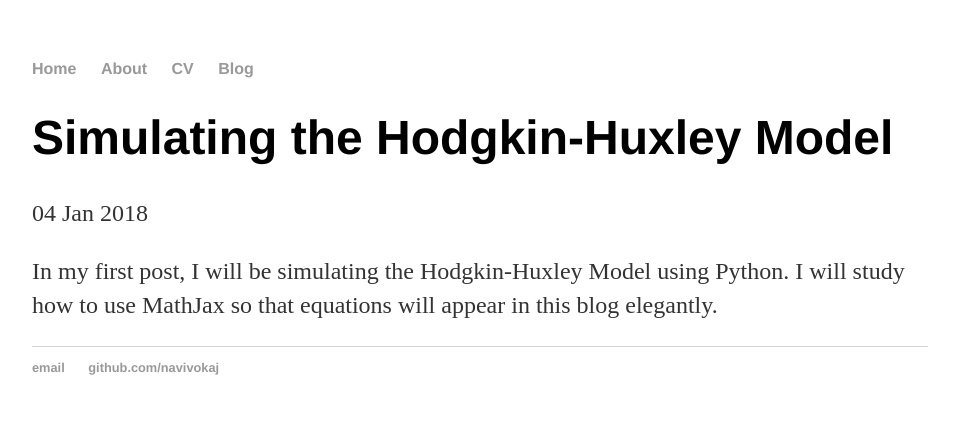
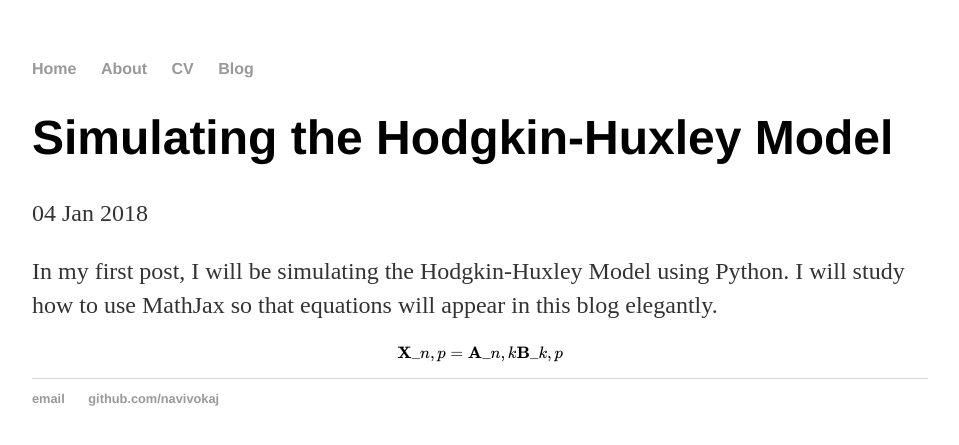
Before and after one commit to navivokaj/navivokaj.github.io-version1, a Jekyll site: the page built from _posts/2018-01-04-simulating-hodgkin-huxley-model.md, in a window 1280 px wide. Shown: the top 445 px of the page, without its empty margins (160-1119 px from the left). Built offline with Jekyll 4.4.1, drawn with Linux system fonts in a browser that asks for light colours; formulas are drawn with MathJax 3.

Commit message:
Tried adding a math equation
http://www.gastonsanchez.com/visually-enforced/opinion/2014/02/16/Mathjax-with-jekyll/

```diff
--- a/_posts/2018-01-04-simulating-hodgkin-huxley-model.md
+++ b/_posts/2018-01-04-simulating-hodgkin-huxley-model.md
@@ -5,3 +5,5 @@ date: 2018-01-04
 ---
 
 In my first post, I will be simulating the Hodgkin-Huxley Model using Python. I will study how to use MathJax so that equations will appear in this blog elegantly.
+
+$$ \mathbf{X}\_{n,p} = \mathbf{A}\_{n,k} \mathbf{B}\_{k,p} $$
```
